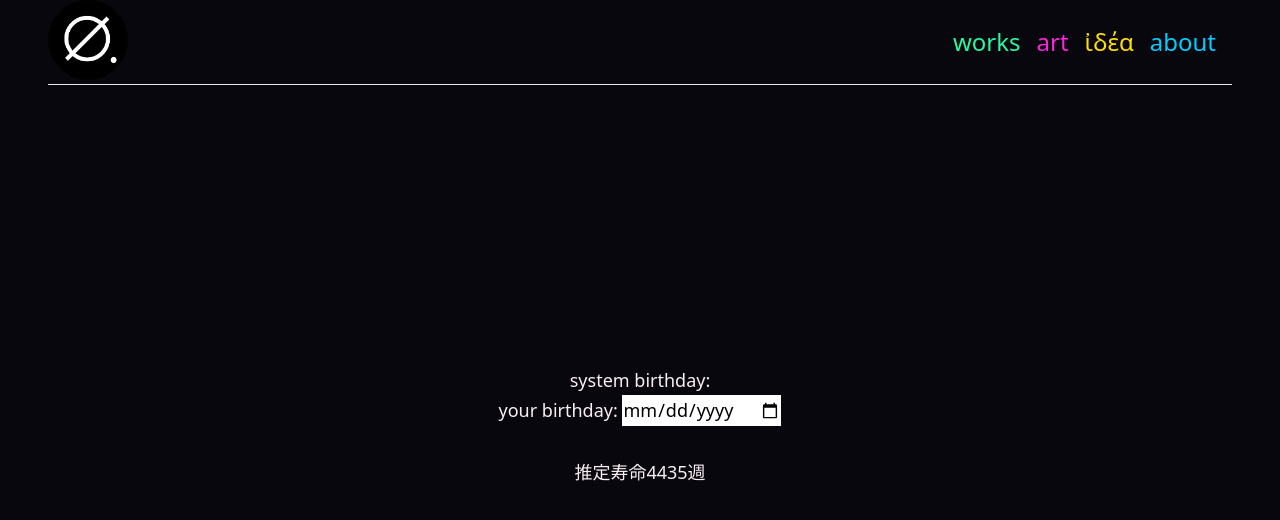
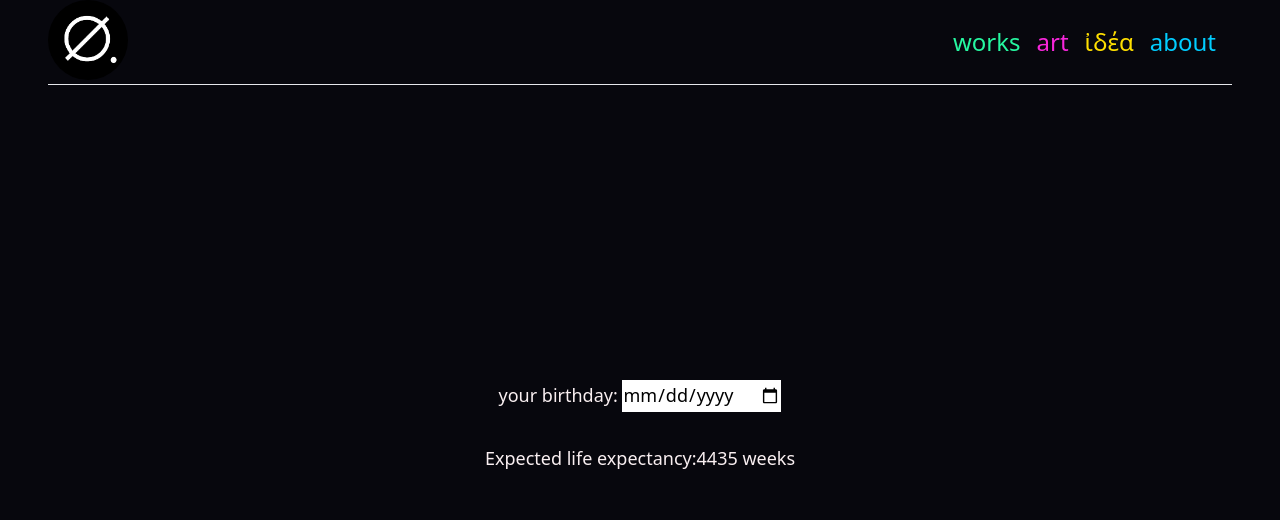
Before and after one commit to neila/neila.github.io, a Next.js app: page / in a window 1280 px wide. Shown: the top 520 px of the page. Built offline with nearby package versions, Linux system fonts and the light colour scheme.

Commit message:
remove unnecessary parameters

```diff
--- a/src/components/YourLife.tsx
+++ b/src/components/YourLife.tsx
@@ -55,7 +55,6 @@ const Cells = () => {
 
   return (
     <div className="flex flex-col flex-grow justify-center items-center">
-      <p>system birthday: {birthDay}</p>
       <p>
         your birthday:{" "}
         <input
@@ -87,12 +86,12 @@ const Cells = () => {
 
         <p className="py-4 text-center">
           {birthDay
-            ? `生後${Math.ceil(
+            ? `weeks on Earth: ${Math.ceil(
                 (+today - +birthDate) / (1000 * 60 * 60 * 24 * 7),
-              )}週目/`
+              )} / `
             : ""}
-          推定寿命
-          {Math.floor(daysOndeath / 7)}週
+          Expected life expectancy:
+          {Math.floor(daysOndeath / 7)} weeks
         </p>
       </div>
     </div>
```
